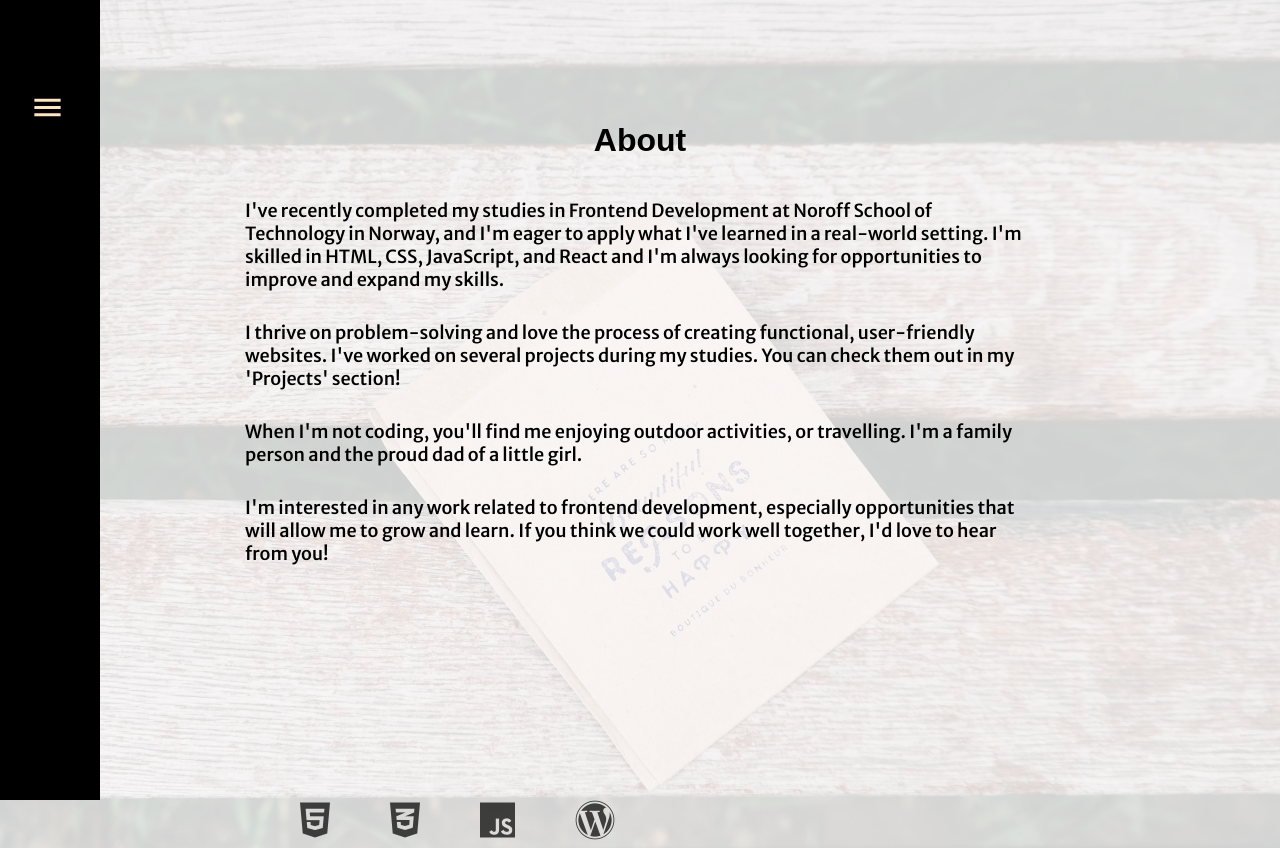
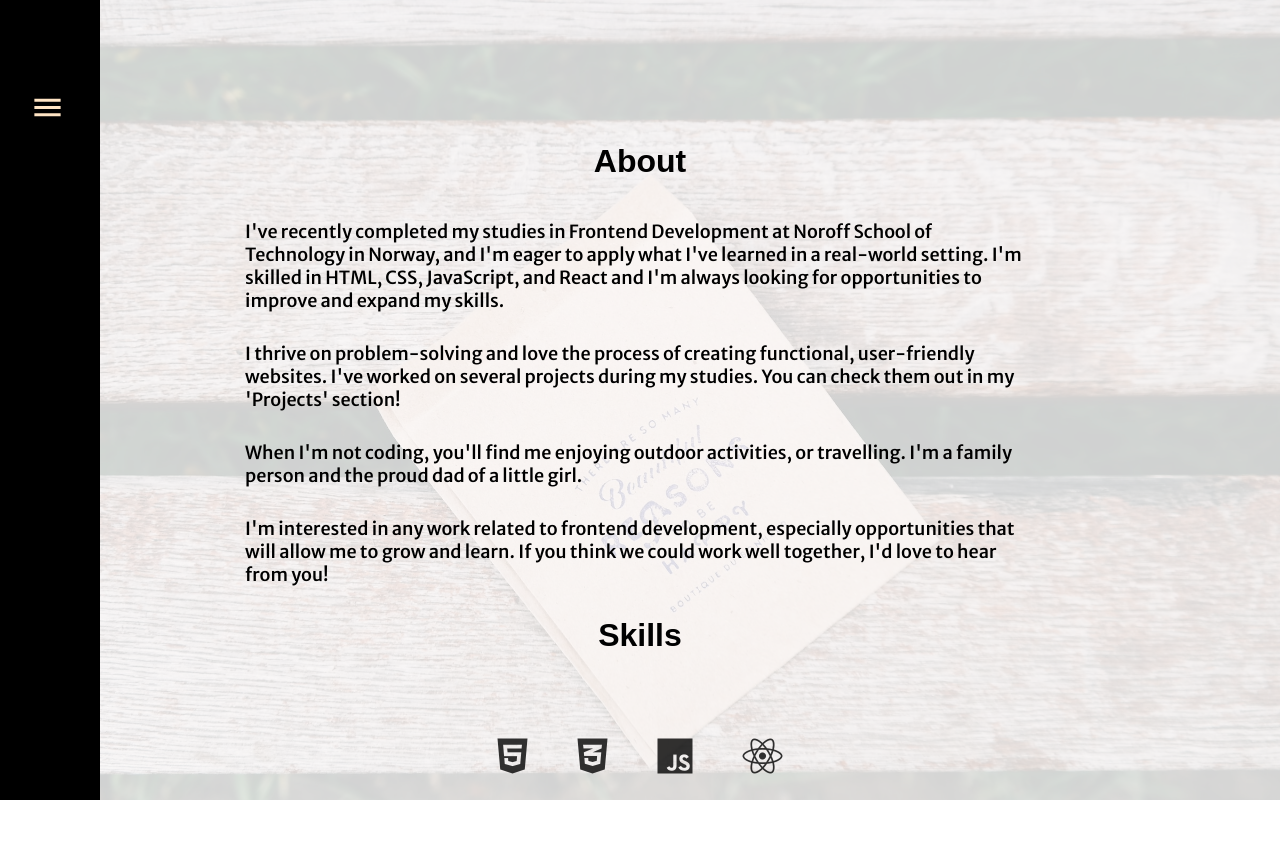
Before and after one commit to martinMr79/portfolio2, a React (Create React App) app: page /about in a window 1280 px wide. After the commit the page ends 800 px from the top, so only its background shows below. Built offline with nearby package versions, Linux system fonts and the light colour scheme.

Commit message:
adding skills

```diff
--- a/src/components/about/About.jsx
+++ b/src/components/about/About.jsx
@@ -33,12 +33,16 @@ function About() {
       </Paragraph>
 
 
-        <Skills>
-          <Icon className="fa-brands fa-html5"></Icon>
-          <Icon className="fa-brands fa-css3-alt"></Icon>
-          <Icon className="fa-brands fa-js"></Icon>
-          <Icon className="fa-brands fa-wordpress"></Icon>
-        </Skills>
+      <Skills>
+  <h2>Skills</h2>
+  <div>
+    <Icon className="fa-brands fa-html5"></Icon>
+    <Icon className="fa-brands fa-css3-alt"></Icon>
+    <Icon className="fa-brands fa-js"></Icon>
+    <Icon className="fa-brands fa-react"></Icon>
+  </div>
+</Skills>
+
      </AboutContainer>
   </AboutSection>
 
--- a/src/components/about/styled.jsx
+++ b/src/components/about/styled.jsx
@@ -55,15 +55,26 @@ export const Paragraph = styled.p`
 `;
 
 export const Skills = styled.div`
-      font-size: 2.5rem;
-      color: black;
-      margin: 115px 30px 3px 30px;
-      opacity: 0.9;
+  display: flex;
+  flex-direction: column;
+  align-items: center;
+  gap: 20px;
+
+  h2 {
+    text-align: center;
+  }
+
+  div {
+    display: flex;
+    justify-content: center;
+    gap: 20px;
+  }
 `;
+
 
 export const Icon = styled.i`
   font-size: 2.5rem;
   color: black;
-  margin: 115px 30px 3px 30px;
+  margin: 35px 15px 3px 15px;
   opacity: 0.8;
 `;
--- a/src/components/projects/Projects.jsx
+++ b/src/components/projects/Projects.jsx
@@ -1,6 +1,6 @@
 import React from 'react';
 import { ProjectSection, H2, ProjectsContainer, ProjectCard, ProjectImage, ProjectP, GithubLinksContainer, GithubLink, ProjectAnchor } from './styled';
-import  HolidazeImage  from '../../assets/images/Holidaze.PNG';
+import  HolidazeImage  from '../../assets/images/Holidaze.jpg';
 import EcomImage from '../../assets/images/Ecom.PNG';
 import BargainBasmentImage from '../../assets/images/BargainBasement.PNG';
 
```
